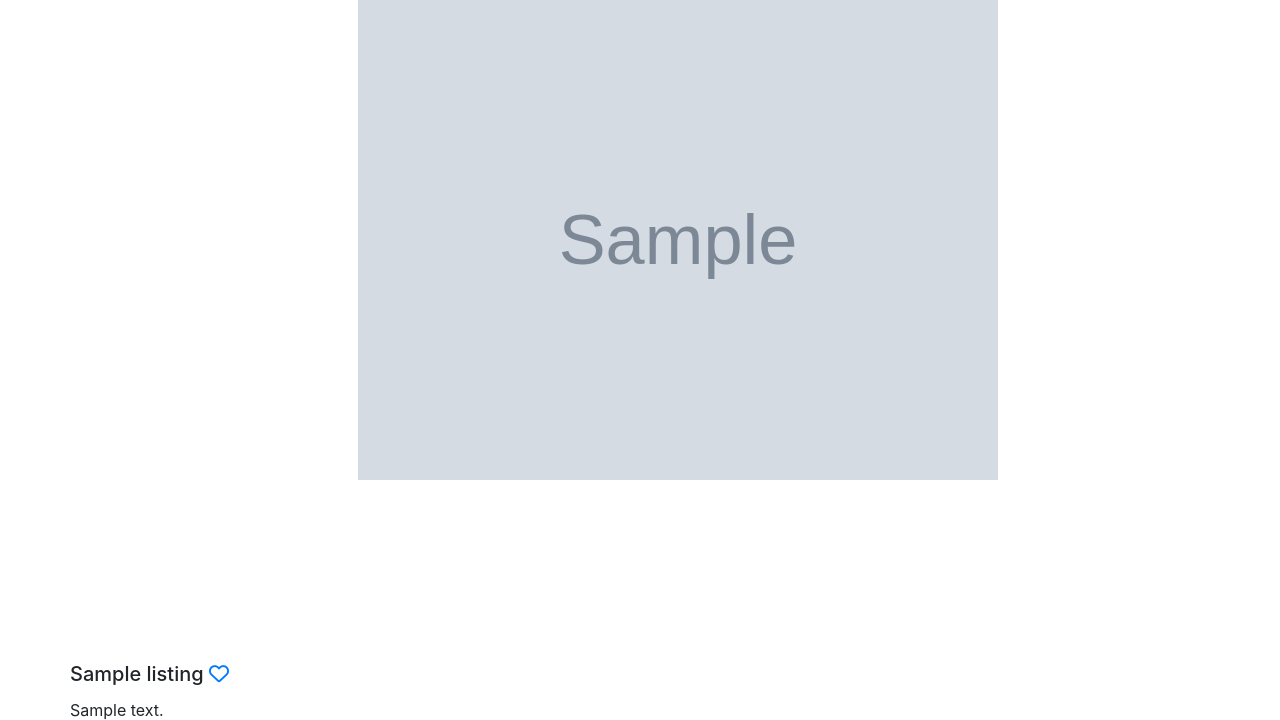
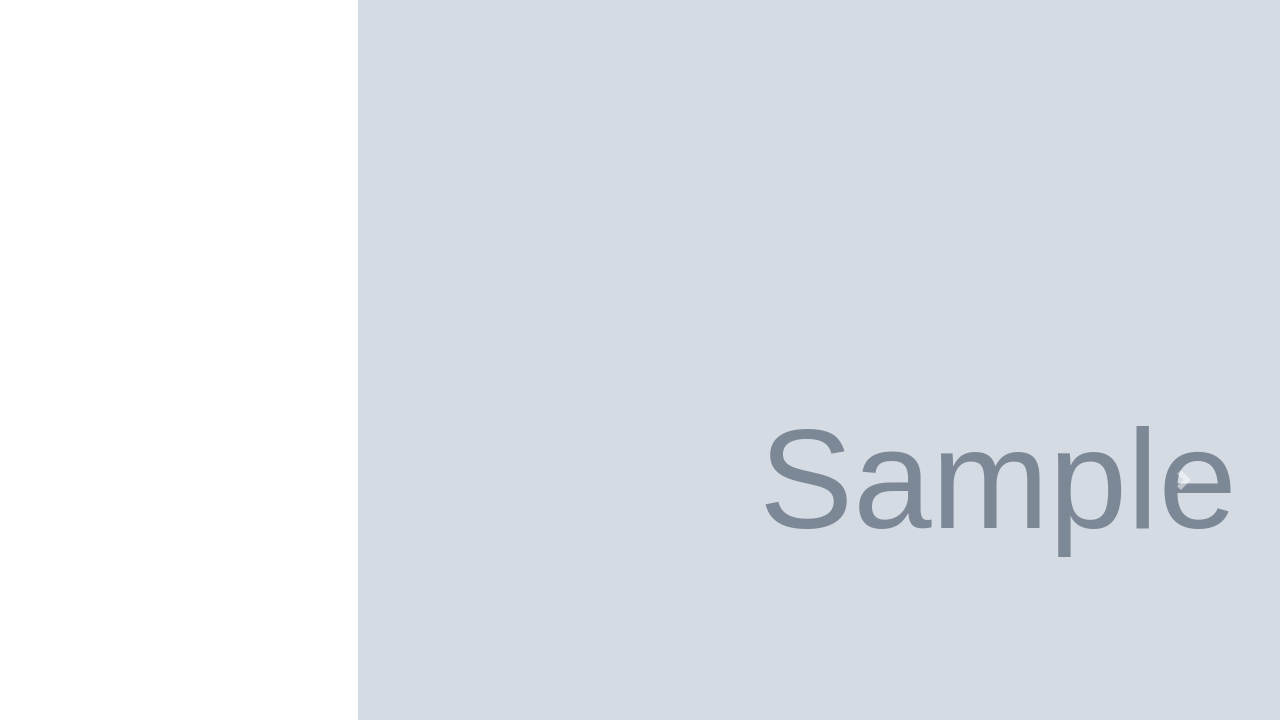
Before and after one commit to skogrv/store, a Django app: a page that uses store/templates/store/order.html in a window 1280 px wide. Shown: the part 79-799 px from the top of the page. Run offline with Django 3.2, Linux system fonts and the light colour scheme; tables that the repository leaves empty hold one stand-in row (values such as "Sample post"); grey boxes marked "Sample" are stand-in pictures; some libraries are stand-ins or nearby versions.

Commit message:
carousel

```diff
--- a/store/templates/store/order.html
+++ b/store/templates/store/order.html
@@ -11,7 +11,7 @@
 {% endblock %}
 {% block content %}
 
-<div id="carousel-example-1z" class="carousel slide carousel-fade w-100" data-ride="carousel">
+<div id="carousel-example-1z" class="carousel slide carousel-fade" data-ride="carousel">
     <!--Indicators-->
     <ol class="carousel-indicators">
     {% for p in photos %}
@@ -23,7 +23,7 @@
     <div class="carousel-inner w-100" role="listbox">
       {% for p in photos %}
       <div class="carousel-item {% if forloop.counter0 == 0 %} active {% endif %}">
-        <img class="d-block photo_carousel w-50" src="{{p.images.url}}" style="margin-left: 28%"
+        <img class="d-block photo_carousel w-100" src="{{p.images.url}}" style="margin-left: 28%"
           alt="First slide">
       </div>
       {% endfor %}
```
